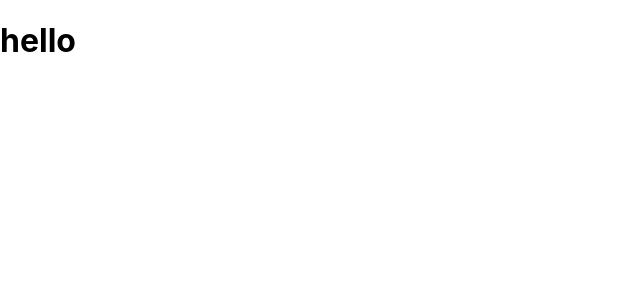
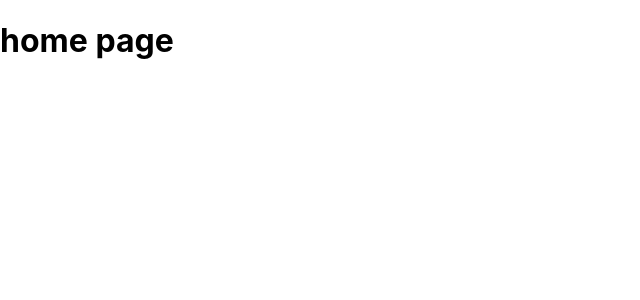
Before and after one commit to rimdagdoug/mer-inventory-management-app, a React (Create React App) app in the folder frontend/: page / in a window 1280 px wide. Shown: the top 300 px of the page, without its empty margins (0-640 px from the left). Built offline with nearby package versions, Linux system fonts and the light colour scheme.

Commit message:
set-up-routing

```diff
--- a/frontend/package.json
+++ b/frontend/package.json
@@ -10,6 +10,7 @@
     "react": "^18.2.0",
     "react-dom": "^18.2.0",
     "react-redux": "^9.1.0",
+    "react-router-dom": "^6.22.3",
     "react-scripts": "5.0.1",
     "web-vitals": "^2.1.4"
   },
--- a/frontend/src/App.js
+++ b/frontend/src/App.js
@@ -1,10 +1,13 @@
-
+import {BrowserRouter,Routes,Route} from "react-router-dom"
+import Home from "./pages/Home/Home";
 
 function App() {
   return (
-    <div className="App">
-      <h1>hello </h1>
-    </div>
+   <BrowserRouter>
+    <Routes>
+      <Route path="/" element={<Home></Home>}></Route>
+    </Routes>
+   </BrowserRouter>
   );
 }
 
--- a/frontend/src/index.js
+++ b/frontend/src/index.js
@@ -11,7 +11,7 @@ const root = ReactDOM.createRoot(document.getElementById('root'));
 root.render(
   <React.StrictMode>
     <Provider store={store}>
-       <App />
+      <App />
     </Provider>
 
   </React.StrictMode>
--- /dev/null
+++ b/frontend/src/pages/Home/Home.js
@@ -0,0 +1,9 @@
+import React from 'react'
+
+const Home = () => {
+  return (
+    <div><h1>home page</h1></div>
+  )
+}
+
+export default Home
```
Also changed, not shown: 1 other file (tests, documents, lock files or other folders).
